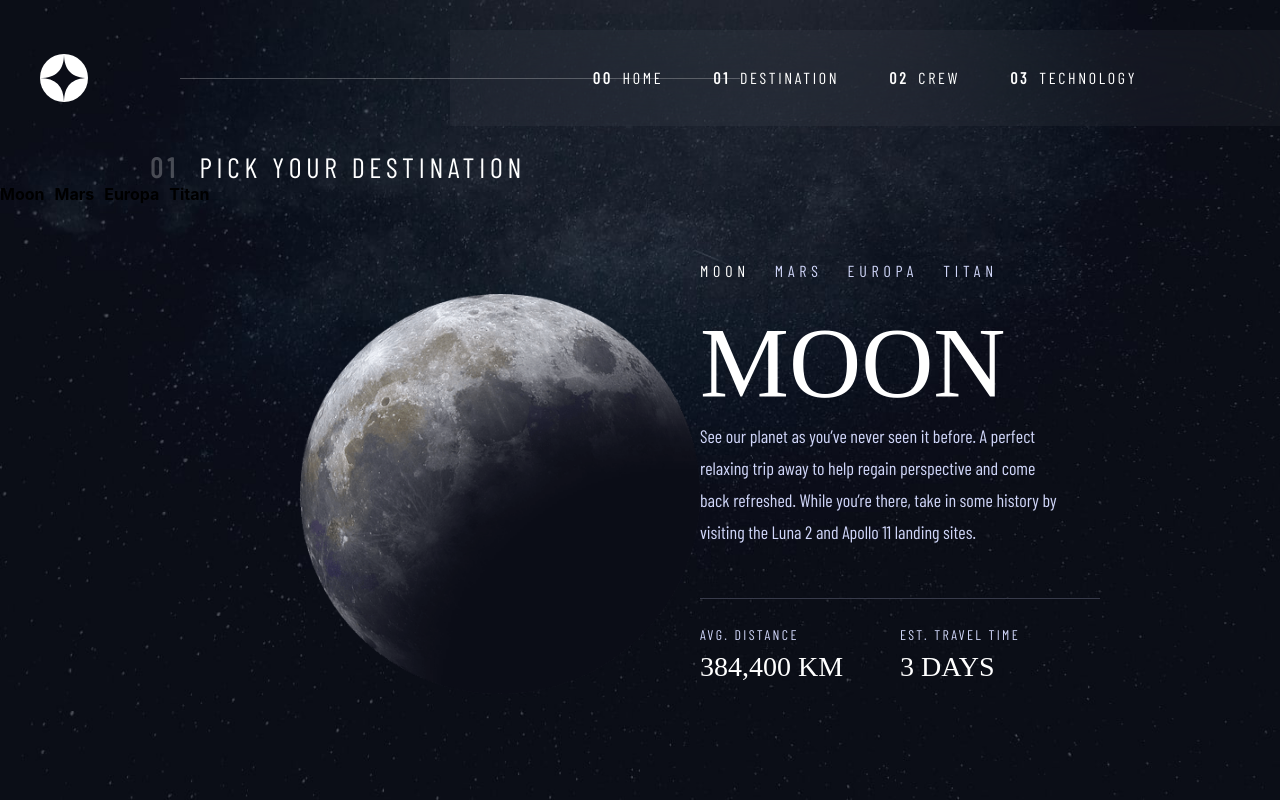
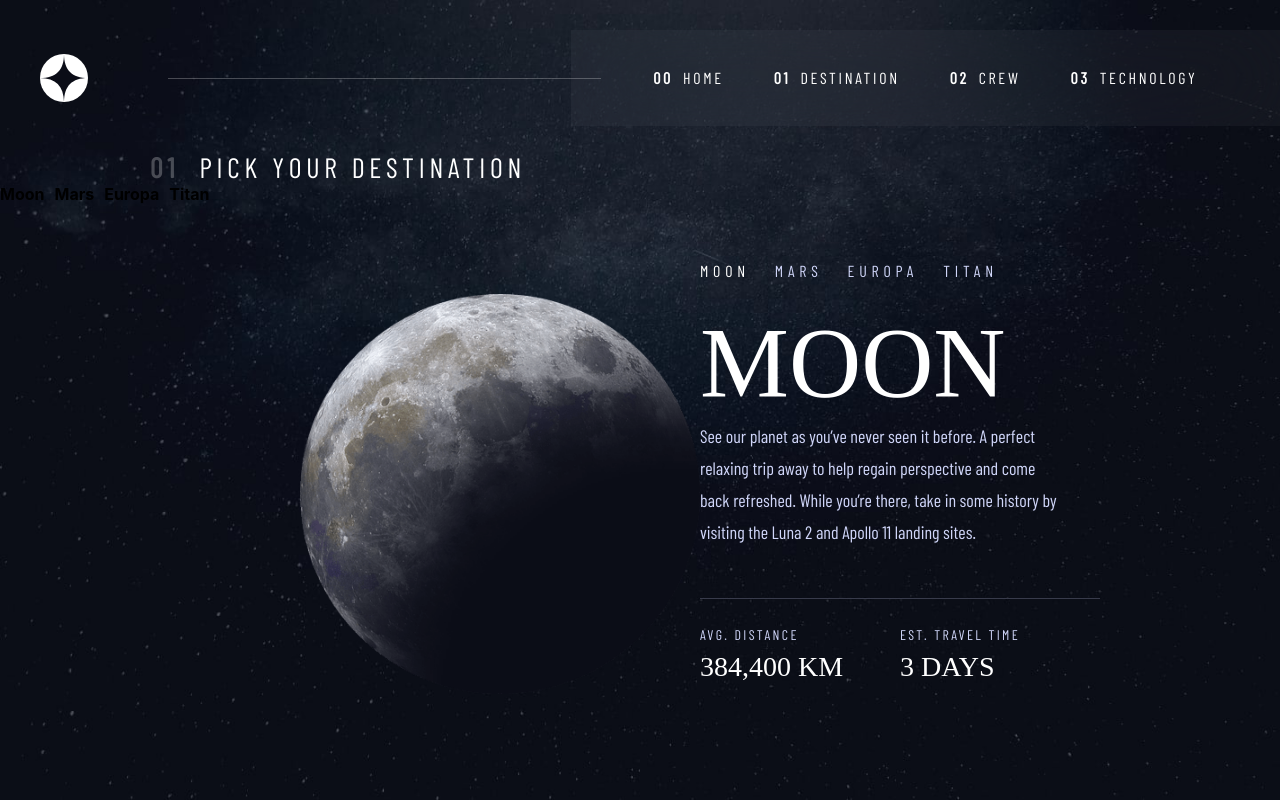
Before and after one commit to Ashok-Kumar-dharanikota/FM-Space-tourism-app, a React (Create React App) app: page /destination in a window 1280 px wide. Built offline with nearby package versions, Linux system fonts and the light colour scheme; a web font is replaced by a local one.

Commit message:
NavBar Completed

```diff
--- a/src/components/NavBar/NavBar.jsx
+++ b/src/components/NavBar/NavBar.jsx
@@ -11,7 +11,7 @@ function NavBar() {
 
       <img src={logo} alt="" />
 
-      <div style={{ display: 'flex', alignItems: 'center' }}>
+      <div style={{ display: 'flex', alignItems: 'center',  width: '100%'}}>
         <div className={style.line}>
 
         </div>
--- a/src/components/NavBar/NavBar.module.css
+++ b/src/components/NavBar/NavBar.module.css
@@ -27,11 +27,12 @@
     padding: 20px 30px;
     background: rgba(255, 255, 255, 0.04);
     backdrop-filter: blur(40.774227142333984px);
-    width: 830px;
+    width: 80%;
     height: 96px;
     display: flex;
     justify-content: center;
     align-items: center;
+    right: 0;
 }
 
 .list {
@@ -56,15 +57,25 @@ span {
     margin-right: 10px;
 }
 
-.line {
-    width: 35rem;
+/* .line {
+    width: 400px;
+    min-width: 37%;
     height: 1px;
     flex-shrink: 0;
     opacity: 0.2515;
     background: #fff;
     position: absolute;
-    margin-left: 180px;
-    margin-right: 100px;
-    left: 0;
+    right: 0;
+    z-index: 2;
+    margin-right: 52%;
+} */
+
+.line {
+    margin-left: 5rem;
+    width: 50%;
+    height: 1px;
+    background: #fff;
+    opacity: 0.2515;
+    margin-right: -30px;
     z-index: 2;
 }
```
